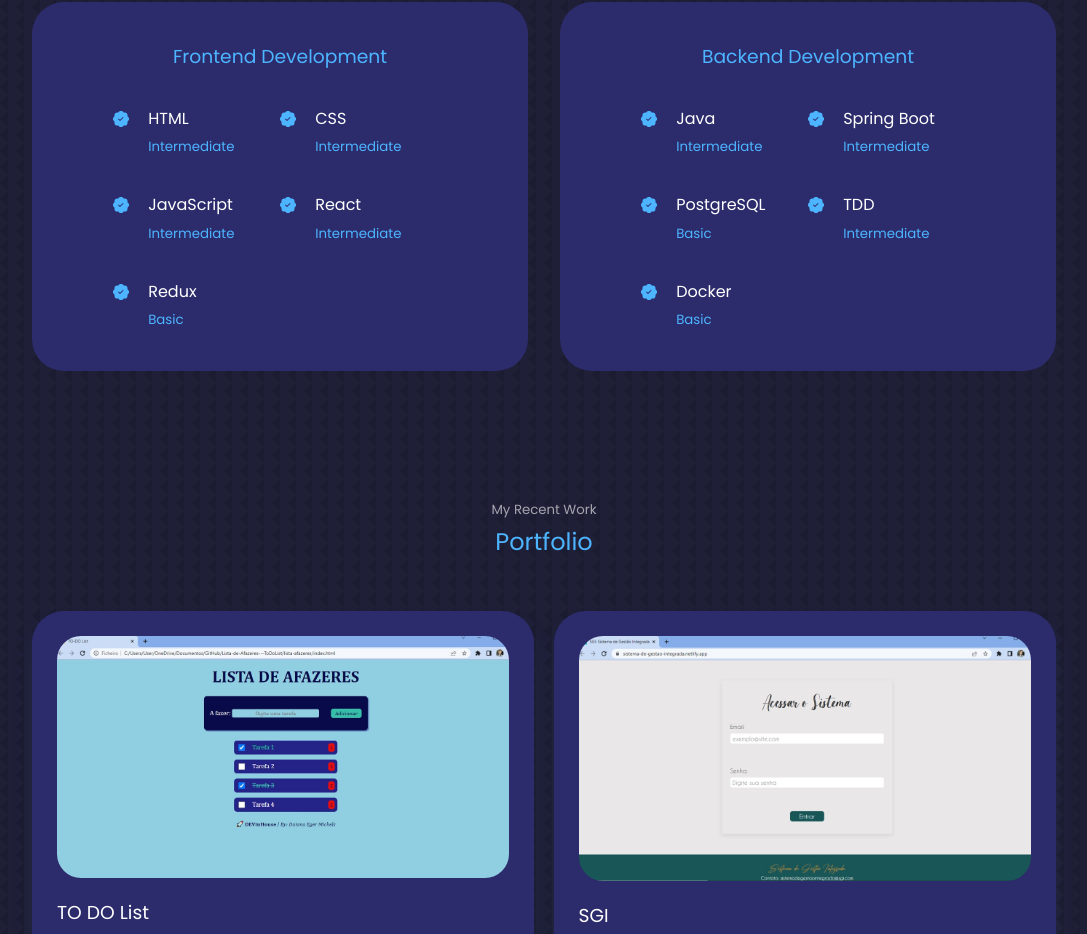
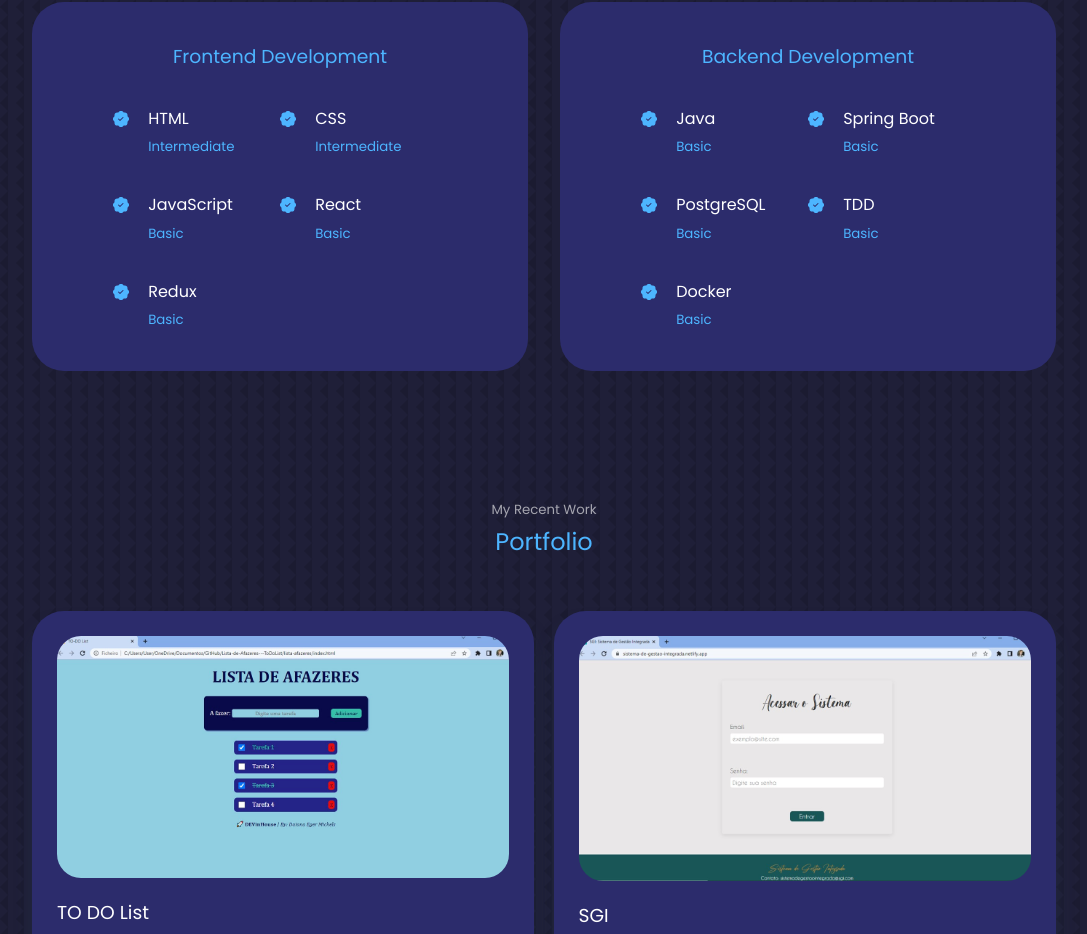
Before and after one commit to DaianaEgerMichels/my-portfolio, a React (Create React App) app: page / in a window 1280 px wide. Shown: the part 2273-3207 px from the top of the page, without its empty margins (96-1183 px from the left). Built offline with nearby package versions, Linux system fonts and the light colour scheme.

Commit message:
fix: altera experiência

```diff
--- a/src/components/experience/Experience.jsx
+++ b/src/components/experience/Experience.jsx
@@ -32,7 +32,7 @@ const Experience = () => {
             <BsPatchCheckFill className='experience__details-icon'/>
             <div>
               <h4>JavaScript</h4>
-              <small className='text-light'>Intermediate</small>
+              <small className='text-light'>Basic</small>
             </div>
           </article>
 
@@ -40,7 +40,7 @@ const Experience = () => {
             <BsPatchCheckFill className='experience__details-icon'/>
             <div>
               <h4>React</h4>
-              <small className='text-light'>Intermediate</small>
+              <small className='text-light'>Basic</small>
             </div>
           </article>
 
@@ -61,7 +61,7 @@ const Experience = () => {
             <BsPatchCheckFill className='experience__details-icon'/>
             <div>
               <h4>Java</h4>
-              <small className='text-light'>Intermediate</small>
+              <small className='text-light'>Basic</small>
             </div>
           </article>
 
@@ -69,7 +69,7 @@ const Experience = () => {
             <BsPatchCheckFill className='experience__details-icon'/>
             <div>
               <h4>Spring Boot</h4>
-              <small className='text-light'>Intermediate</small>
+              <small className='text-light'>Basic</small>
             </div>
           </article>
 
@@ -85,7 +85,7 @@ const Experience = () => {
             <BsPatchCheckFill className='experience__details-icon'/>
             <div>
               <h4>TDD</h4>
-              <small className='text-light'>Intermediate</small>
+              <small className='text-light'>Basic</small>
             </div>
           </article>
 
```
